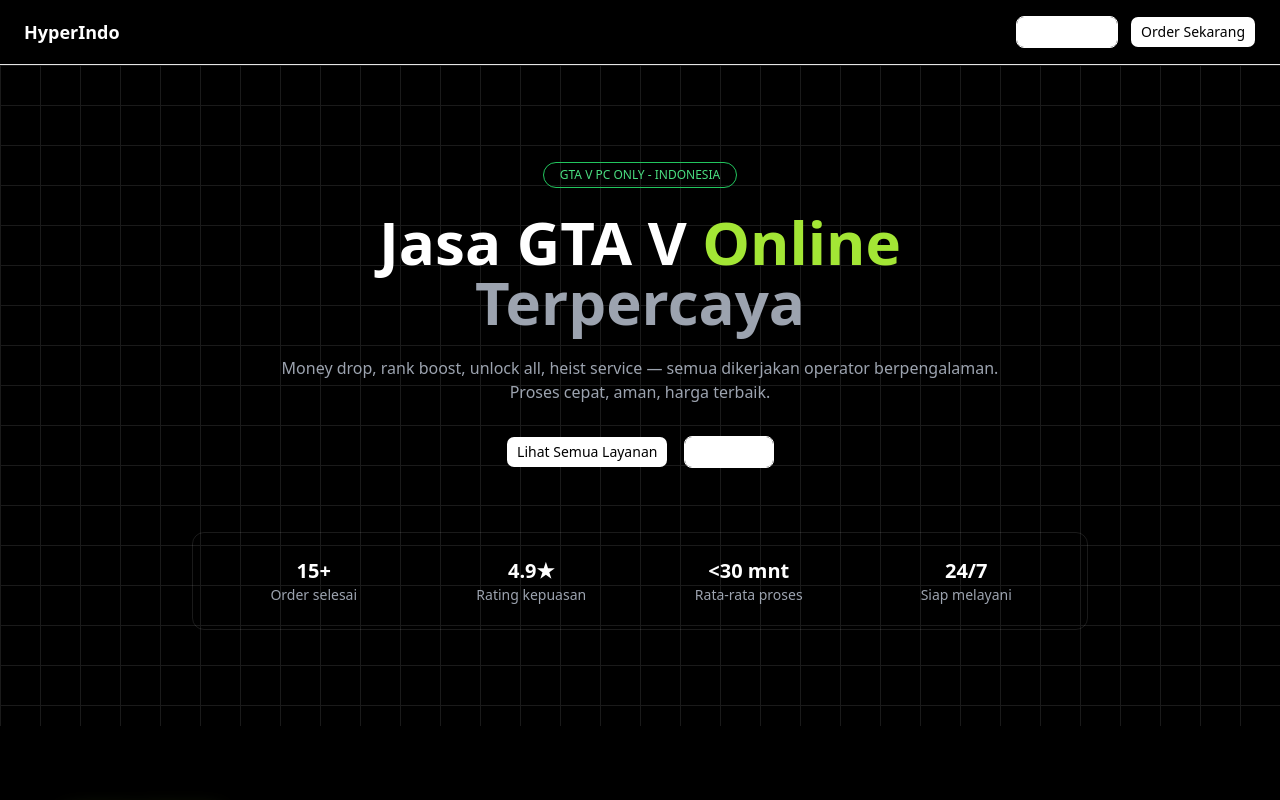
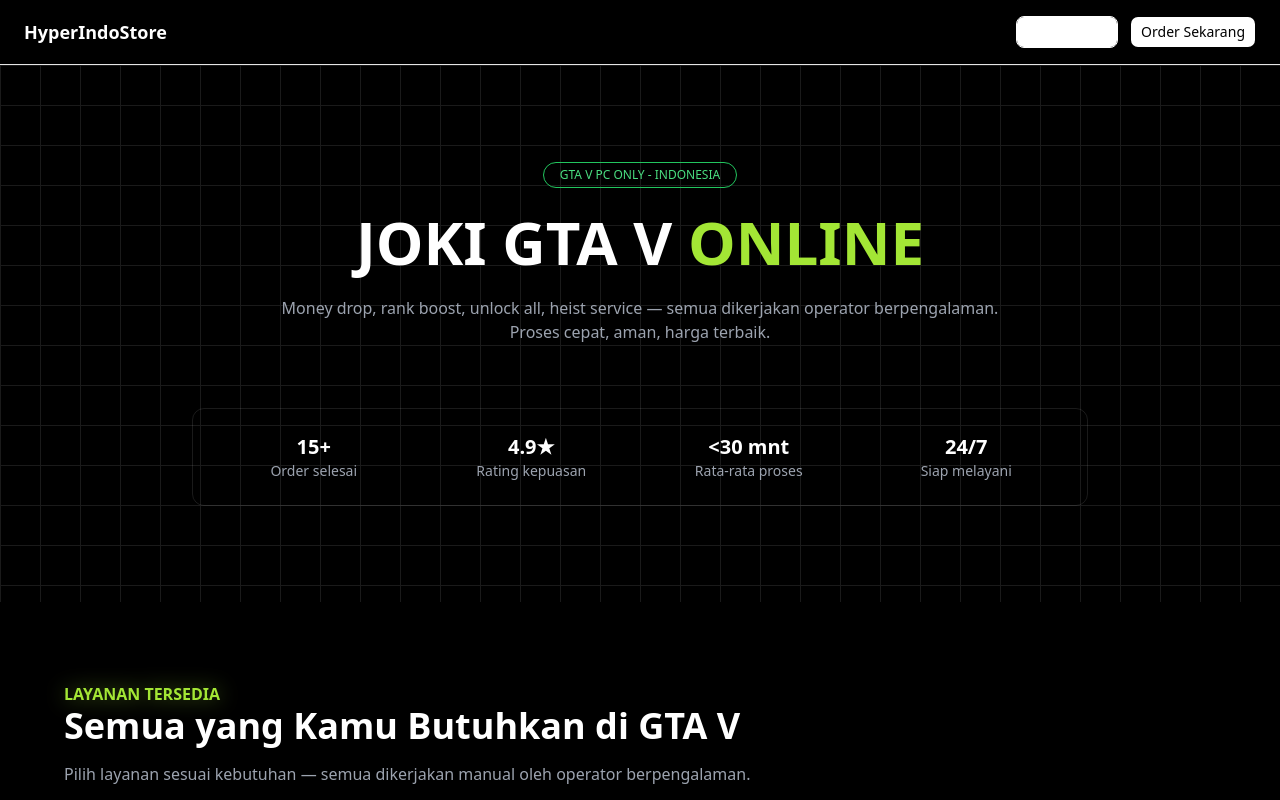
Before and after one commit to DaffaAudyaPramana/game-service-marketplace, a Next.js app in the folder game-service-frontend/: page / in a window 1280 px wide. Shown: the top 800 px of the page. Built offline with nearby package versions, Linux system fonts and the light colour scheme.

Commit message:
update navbar & hero also delete payment & testimonial

```diff
--- a/game-service-frontend/src/components/layout/navbar.tsx
+++ b/game-service-frontend/src/components/layout/navbar.tsx
@@ -4,7 +4,7 @@
   return (
     <nav className="flex items-center justify-between px-6 py-4 border-b bg-black text-white">
 
-      <h1 className="text-lg font-bold">HyperIndo</h1>
+      <h1 className="text-lg font-bold">HyperIndoStore</h1>
 
       <div className="flex items-center gap-3">
         <Button variant="outline" className="text-white border-white">
--- a/game-service-frontend/src/components/sections/hero.tsx
+++ b/game-service-frontend/src/components/sections/hero.tsx
@@ -1,4 +1,4 @@
-import { Button } from "@/components/ui/button"
+// import { Button } from "@/components/ui/button"
 // import Link from "next/link";
 
 export default function Hero() {
@@ -17,9 +17,9 @@
 
         {/* TITLE */}
         <h1 className="text-4xl md:text-6xl font-bold leading-tight mb-6">
-          Jasa GTA V{" "}
-          <span className="text-lime-400">Online</span>{" "}
-          <span className="text-gray-400">Terpercaya</span>
+          JOKI GTA V{" "}
+          <span className="text-lime-400">ONLINE</span>{" "}
+          {/* <span className="text-gray-400">TERPERCAYA</span> */}
         </h1>
 
         {/* DESC */}
@@ -29,7 +29,7 @@
         </p>
 
         {/* CTA */}
-        <div className="flex justify-center gap-4">
+        {/* <div className="flex justify-center gap-4">
           <Button className="bg-white text-black hover:bg-gray-200">
             Lihat Semua Layanan
           </Button>
@@ -37,7 +37,7 @@
           <Button variant="outline" className="border-white text-white">
             Cara Kerja
           </Button>
-        </div>
+        </div> */}
 
       </div>
 
```
Also changed, not shown: game-service-frontend/src/components/sections/payment.tsx (deleted), game-service-frontend/src/components/sections/testimonials.tsx (deleted).
